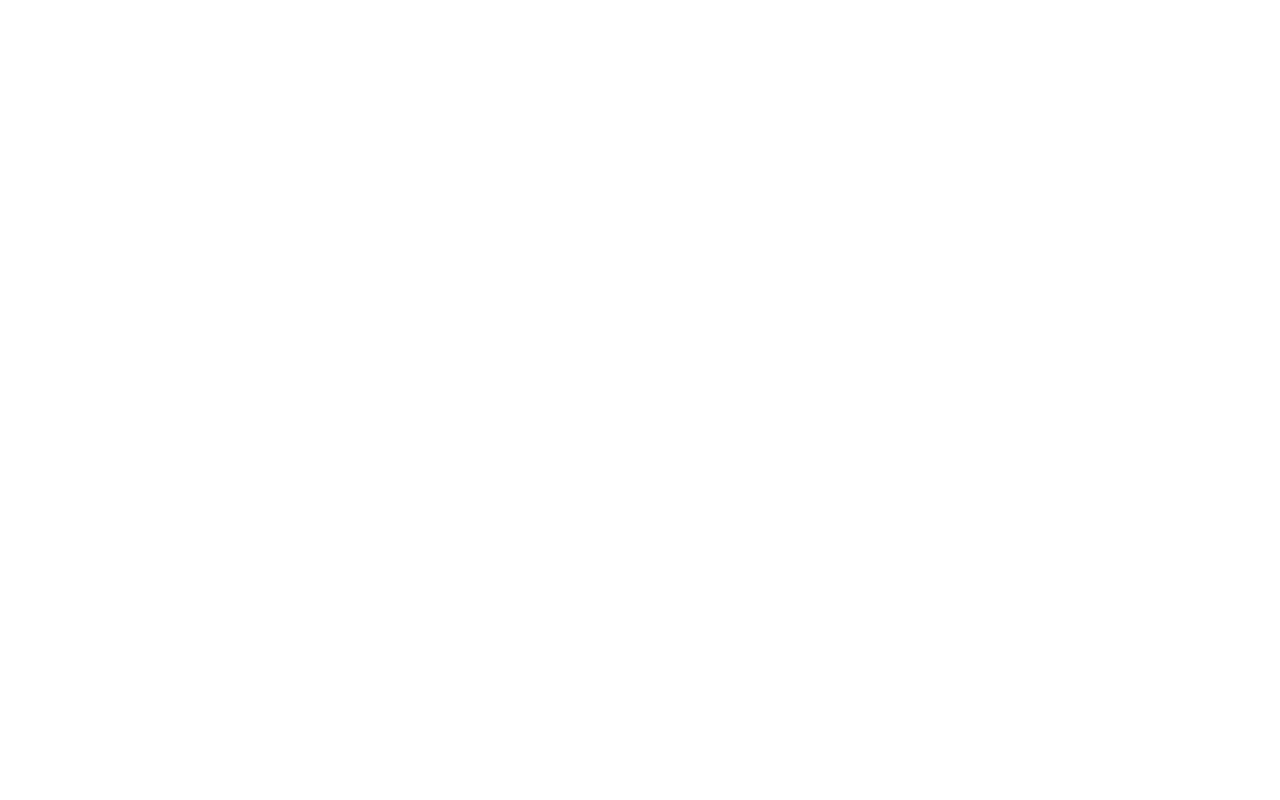
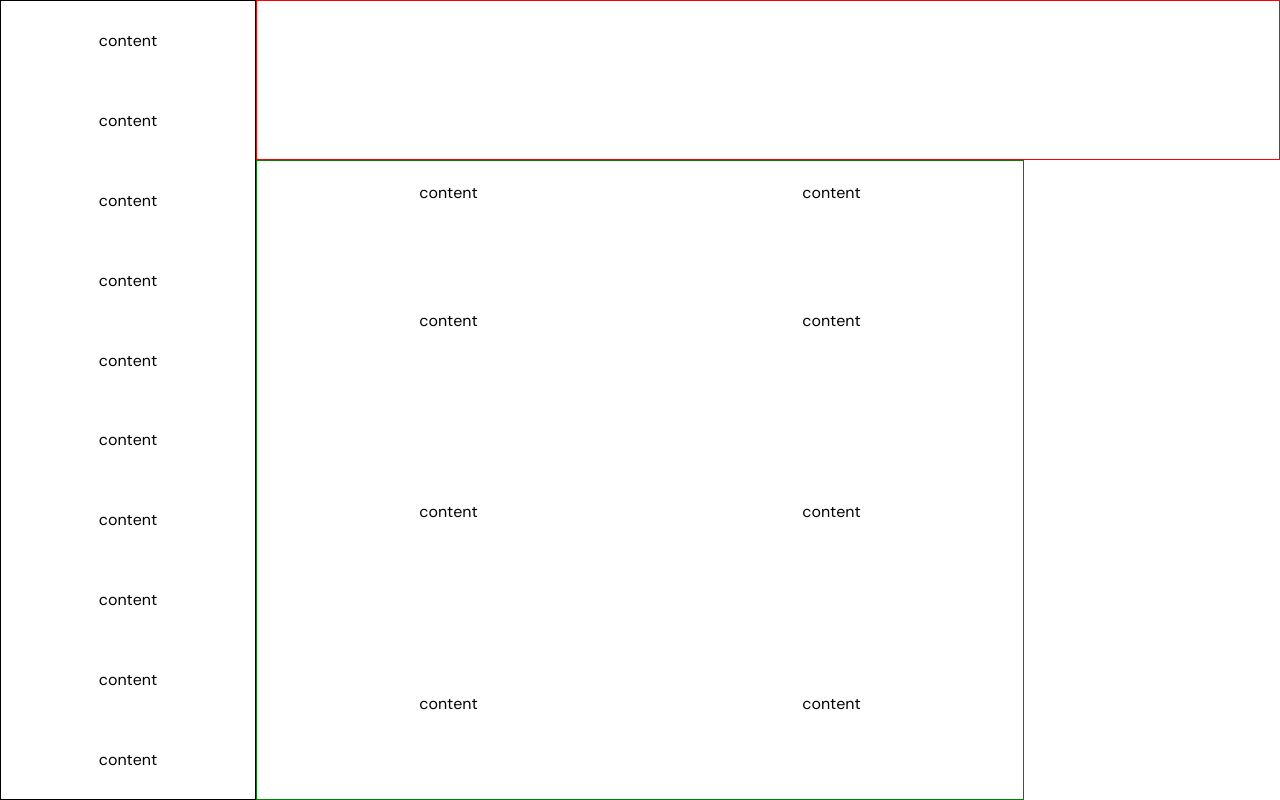
Before and after one commit to shanej3/admin-dashboard, a plain HTML site: page index.html in a window 1280 px wide. Drawn offline with Linux system fonts and the light colour scheme.

Commit message:
general layout

```diff
--- a/index.html
+++ b/index.html
@@ -5,8 +5,49 @@
     <meta name="viewport" content="width=device-width, initial-scale=1.0">
     <title>Admin Dashboard</title>
     <link rel="stylesheet" href="style.css">
+    <link rel="preconnect" href="https://fonts.googleapis.com">
+    <link rel="preconnect" href="https://fonts.gstatic.com" crossorigin>
+    <link href="https://fonts.googleapis.com/css2?family=DM+Sans:ital,opsz,wght@0,9..40,100..1000;1,9..40,100..1000&display=swap" rel="stylesheet">
 </head>
 <body>
+    <div class="container">
+        <div class="sidebar">
+            <div>content</div>
+            <div>content</div>
+            <div>content</div>
+            <div>content</div>
+            <div>content</div>
+            <div>content</div>
+            <div>content</div>
+            <div>content</div>
+            <div>content</div>
+            <div>content</div>
+        </div>
+        <div class="right-grid">
+            <div class="header">
 
+            </div>
+            <div class="main-content">
+                <div class="middle-content">
+                    <div>content</div>
+                    <div>content</div>
+                    <div>content</div>
+                    <div>content</div>
+                    <div>content</div>
+                    <div>content</div>
+                    <div>content</div>
+                    <div>content</div>
+                </div>
+                <div class="right-content">
+                    <div class="top-right-content">
+
+                    </div>
+                    <div class="bottom-right-content">
+
+                    </div>
+                </div>
+            </div>
+        </div>
+    </div>
 </body>
 </html>
--- a/style.css
+++ b/style.css
@@ -0,0 +1,48 @@
+
+:root {
+    font-family : "Mainfont";
+}
+html, body {
+    font-family : 'DM Sans';
+    height : 100%;
+    width : 100%;
+    margin : 0px;
+}
+.container {
+    display : grid;
+    grid-template-columns : 1fr 4fr;
+    grid-template-rows : 1fr;
+    width : 100%;
+    height : 100%;
+
+}
+.sidebar {
+    grid-column : 1 / 2;
+    grid-row : 1 / -1;
+    border : 1px solid;
+    display : grid;
+    grid-template-rows : repeat(10, 1fr);
+    place-items : center;
+}
+.right-grid {
+    display : grid;
+    grid-template-rows : 1fr 4fr;
+}
+.header {
+    border : 1px solid red;
+}
+.main-content {
+    display : grid;
+    grid-template-columns : 3fr 1fr;
+}
+.middle-content {
+    border : 1px solid green;
+    display : grid;
+    grid-template-columns : 1fr 1fr;
+    grid-template-rows : 1fr repeat(3, 3fr);
+    place-items : center;
+}
+.right-content {
+    display : grid;
+    grid-template-rows: 1fr 1fr;
+}
```
